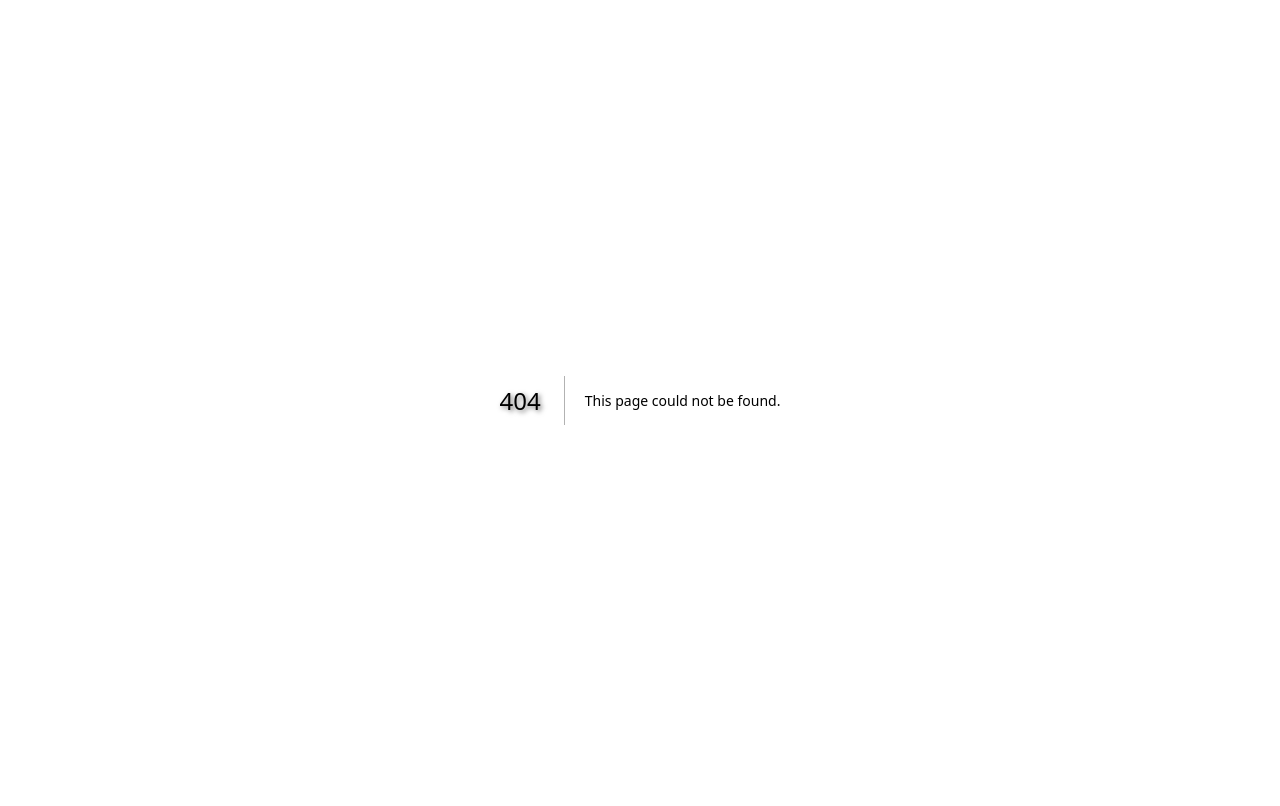
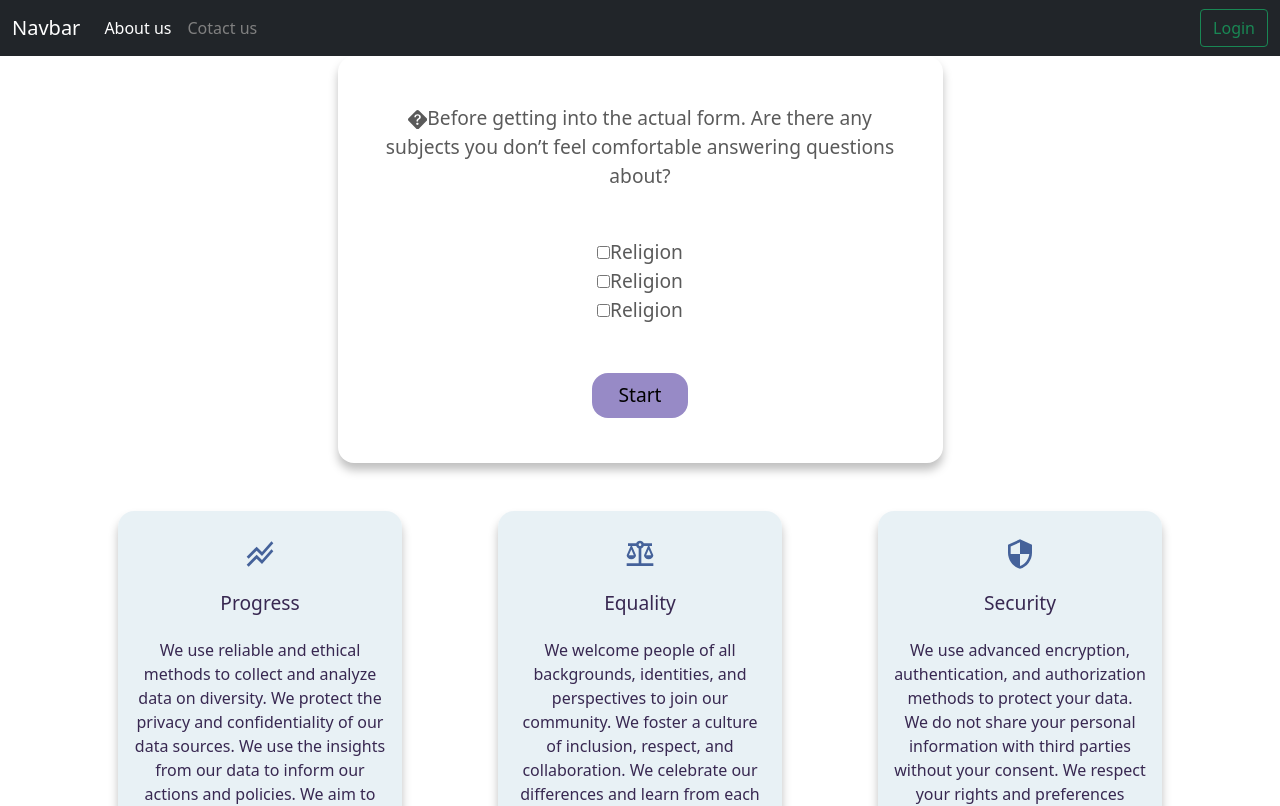
Before and after one commit to JoeGills/Fair-Square-Fed-, a Next.js app: page /test/test-checkinform in a window 1280 px wide. Before the commit this address had no page. Shown: the top 806 px of the page. Built offline with nearby package versions, Linux system fonts and the light colour scheme.

Commit message:
add a check in form

```diff
--- /dev/null
+++ b/components/checkin_form.jsx
@@ -0,0 +1,31 @@
+import styles from './checkin_form.module.css';
+
+export default function CheckInForm({ children, title, text }) {
+  return (
+    <>
+      <div className={styles.checkInForm}>
+        <div className={styles.formTitle}>
+          {children}
+          {title}
+        </div>
+        <ul className={styles.formLabel}>
+          <li className={styles.formList}>
+            <input type="checkbox" id="checkbox"></input>
+            <label htmlFor="checkbox">{text}</label>
+          </li>
+          <li className={styles.formList}>
+            <input type="checkbox" id="checkbox"></input>
+            <label htmlFor="checkbox">{text}</label>
+          </li>
+          <li className={styles.formList}>
+            <input type="checkbox" id="checkbox"></input>
+            <label htmlFor="checkbox">{text}</label>
+          </li>
+        </ul>
+        <button type="submit" id="button" className={styles.formButton}>
+          Start
+        </button>
+      </div>
+    </>
+  );
+}
--- /dev/null
+++ b/components/checkin_form.module.css
@@ -0,0 +1,38 @@
+.checkInForm{
+  width: 605px;
+	height: 407px;
+	background-color: hsl(0, 100%, 100%);
+	box-shadow: 0px 7px 10px rgba(0, 0, 0, 0.25);
+	padding: 1rem;
+	margin: 3rem;
+  border-radius: 1rem;
+	margin:auto;
+	text-align: center;
+}
+
+.formTitle{
+	margin: 2rem;
+	font-size: 1.2rem;
+	flex-direction: row;
+}
+
+.formList{
+  list-style-type:none;
+}
+
+.formLabel{
+	margin: 2rem;
+	padding: 1rem;
+	font-size: 1.2rem;
+	text-decoration: none;
+}
+
+.formButton{
+	padding: 0.5rem;
+  border-radius: 1rem;
+	background-color: rgb(151, 138, 198);
+	border: 0px;
+	width: 6rem;
+	font-size: 1.2rem;
+
+}
--- /dev/null
+++ b/pages/test/test-checkinform.jsx
@@ -0,0 +1,23 @@
+import Head from 'next/head';
+import CheckInForm from '../../components/checkin_form';
+import DefaultLayout from '../../components/layout/default-layout';
+import {BsQuestionDiamondFill} from 'react-icons/bs';
+
+export default function CheckinFormTest() {
+  return (
+    <DefaultLayout>
+      <Head>
+        <title>LayoutDefaultTest</title>
+        <meta name="description" content="" />
+      </Head>
+      <div>
+        <CheckInForm
+          title="Before getting into the actual form.	Are there any subjects you don’t feel comfortable answering questions about?"
+          text="Religion"
+          >
+          <BsQuestionDiamondFill />
+        </CheckInForm>
+      </div>
+    </DefaultLayout>
+  );
+}
```
